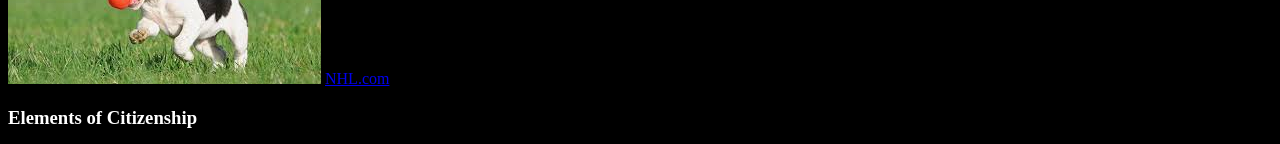
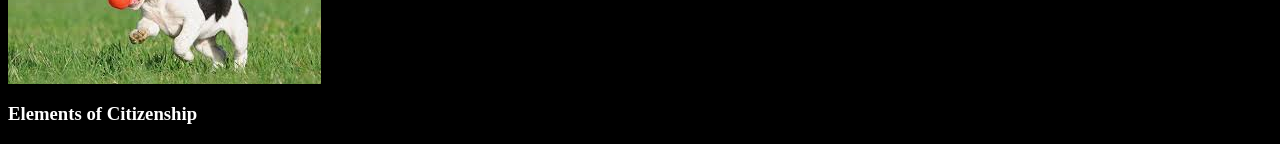
Before and after one commit to LSRHS-1-18/SITE, a plain HTML site: page citizenship.html in a window 1280 px wide. Shown: the part 242-386 px from the top of the page. Drawn offline with Linux system fonts and the light colour scheme.

Commit message:
changed citizenship

```diff
--- a/citizenship.html
+++ b/citizenship.html
@@ -10,7 +10,7 @@
       <a href="contract.html">My Contract</a>
       <br/>
       <img src="dog.jpg">
-      <a href="NHL.html">NHL.com</a>
+
 
       <h3>Elements of Citizenship</h3>
         <p>1. Honesty: to tell the truth when asked and to honor rules and codes, use integrity in all situations. - honesty is important because a good citizen must tell the truth. Whether they are talking to someone in charge or a peer, honesty must be used at all times.
```
